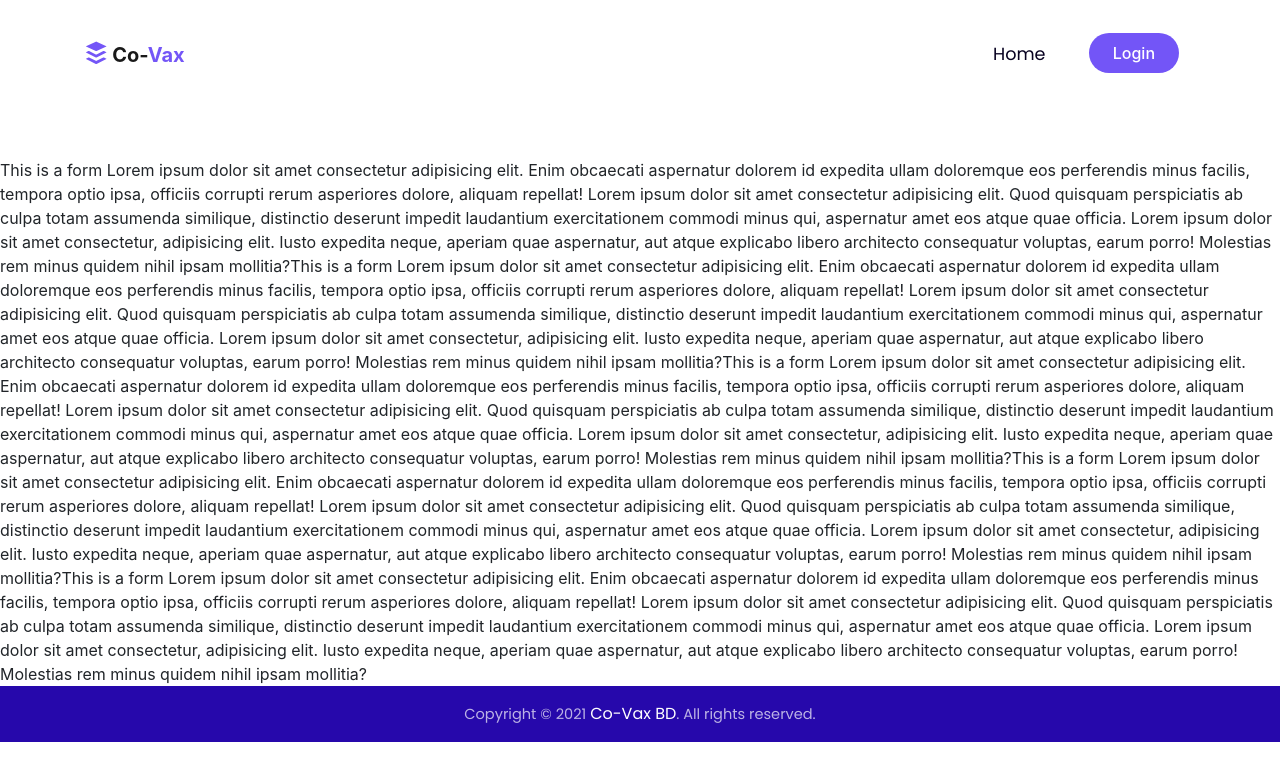
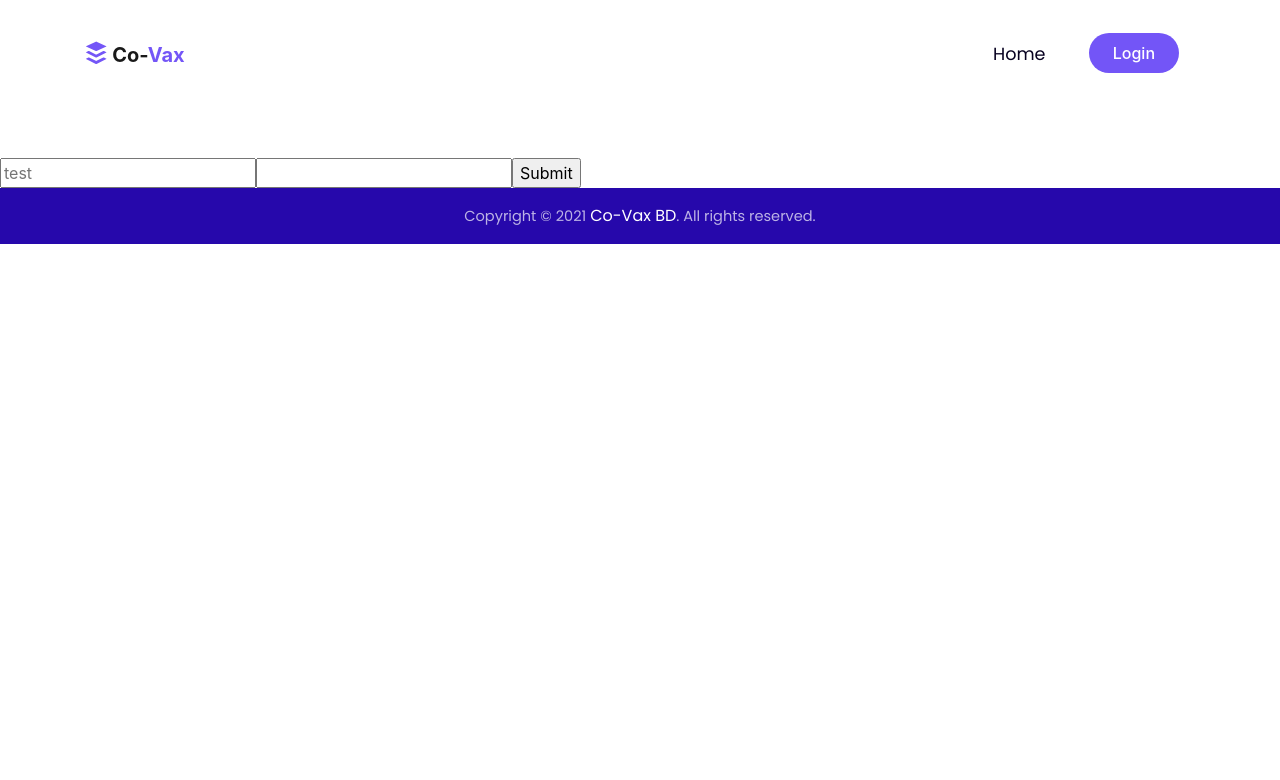
Before and after one commit to kabir-webDev/covid-vaccine, a React (Create React App) app: page /regi_form in a window 1280 px wide. Shown: the top 780 px of the page. Built offline with nearby package versions, Linux system fonts and the light colour scheme.

Commit message:
Working with form

```diff
--- a/package.json
+++ b/package.json
@@ -25,7 +25,7 @@
     "react-content-loader": "^6.0.3",
     "react-countup": "^4.3.3",
     "react-dom": "^17.0.2",
-    "react-hook-form": "^7.9.0",
+    "react-hook-form": "^7.12.0",
     "react-hot-toast": "^2.0.0",
     "react-loader-spinner": "^4.0.0",
     "react-pro-sidebar": "^0.6.0",
--- a/src/components/Home/Registration/Register.css
+++ b/src/components/Home/Registration/Register.css
@@ -20,7 +20,7 @@
   transition: 0.2s;
   overflow: hidden;
   transition-delay: 0.75s;
-  background-color: #7355f7;
+  background-color: #031321;
   font-size: 35px;
 }
 /* .atr:hover {
@@ -32,9 +32,9 @@
 } */
 .atr:hover {
   color: #ffffff;
-  background-color: #031321;
-  box-shadow: 0 0 10px #031321, 0 0 40px #031321, 0 0 80px #031321,
-    0 0 100px #031321;
+  background-color: #7355f7;
+  box-shadow: 0 0 10px #7355f7, 0 0 40px #7355f7, 0 0 80px #7355f7,
+    0 0 100px #7355f7;
   text-decoration: none;
 }
 .atr span {
@@ -46,7 +46,7 @@
   height: 3px;
   top: 0;
   left: -100%;
-  background-image: linear-gradient(90deg, #66fd78, #2196f3);
+  background-image: linear-gradient(90deg, #e1fd66, #935ef5);
   transition: 0.7s;
 }
 .atr:hover .span-1 {
@@ -57,7 +57,7 @@
   height: 3px;
   bottom: 0;
   right: -100%;
-  background-image: linear-gradient(270deg, #66fd78, #2196f3);
+  background-image: linear-gradient(270deg, #e1fd66, #935ef5);
   transition: 0.7s;
 }
 .atr:hover .span-2 {
--- a/src/components/Home/Registration/RegisterForm.js
+++ b/src/components/Home/Registration/RegisterForm.js
@@ -1,58 +1,29 @@
 import React from "react";
+import { useForm } from "react-hook-form";
 
 function RegisterForm() {
+  const {
+    register,
+    handleSubmit,
+    watch,
+    formState: { errors },
+  } = useForm();
+  const onSubmit = (data) => console.log(data);
+
+  console.log(watch("example"));
   return (
     <section id="regi_form">
-      This is a form Lorem ipsum dolor sit amet consectetur adipisicing elit.
-      Enim obcaecati aspernatur dolorem id expedita ullam doloremque eos
-      perferendis minus facilis, tempora optio ipsa, officiis corrupti rerum
-      asperiores dolore, aliquam repellat! Lorem ipsum dolor sit amet
-      consectetur adipisicing elit. Quod quisquam perspiciatis ab culpa totam
-      assumenda similique, distinctio deserunt impedit laudantium exercitationem
-      commodi minus qui, aspernatur amet eos atque quae officia. Lorem ipsum
-      dolor sit amet consectetur, adipisicing elit. Iusto expedita neque,
-      aperiam quae aspernatur, aut atque explicabo libero architecto consequatur
-      voluptas, earum porro! Molestias rem minus quidem nihil ipsam
-      mollitia?This is a form Lorem ipsum dolor sit amet consectetur adipisicing
-      elit. Enim obcaecati aspernatur dolorem id expedita ullam doloremque eos
-      perferendis minus facilis, tempora optio ipsa, officiis corrupti rerum
-      asperiores dolore, aliquam repellat! Lorem ipsum dolor sit amet
-      consectetur adipisicing elit. Quod quisquam perspiciatis ab culpa totam
-      assumenda similique, distinctio deserunt impedit laudantium exercitationem
-      commodi minus qui, aspernatur amet eos atque quae officia. Lorem ipsum
-      dolor sit amet consectetur, adipisicing elit. Iusto expedita neque,
-      aperiam quae aspernatur, aut atque explicabo libero architecto consequatur
-      voluptas, earum porro! Molestias rem minus quidem nihil ipsam
-      mollitia?This is a form Lorem ipsum dolor sit amet consectetur adipisicing
-      elit. Enim obcaecati aspernatur dolorem id expedita ullam doloremque eos
-      perferendis minus facilis, tempora optio ipsa, officiis corrupti rerum
-      asperiores dolore, aliquam repellat! Lorem ipsum dolor sit amet
-      consectetur adipisicing elit. Quod quisquam perspiciatis ab culpa totam
-      assumenda similique, distinctio deserunt impedit laudantium exercitationem
-      commodi minus qui, aspernatur amet eos atque quae officia. Lorem ipsum
-      dolor sit amet consectetur, adipisicing elit. Iusto expedita neque,
-      aperiam quae aspernatur, aut atque explicabo libero architecto consequatur
-      voluptas, earum porro! Molestias rem minus quidem nihil ipsam
-      mollitia?This is a form Lorem ipsum dolor sit amet consectetur adipisicing
-      elit. Enim obcaecati aspernatur dolorem id expedita ullam doloremque eos
-      perferendis minus facilis, tempora optio ipsa, officiis corrupti rerum
-      asperiores dolore, aliquam repellat! Lorem ipsum dolor sit amet
-      consectetur adipisicing elit. Quod quisquam perspiciatis ab culpa totam
-      assumenda similique, distinctio deserunt impedit laudantium exercitationem
-      commodi minus qui, aspernatur amet eos atque quae officia. Lorem ipsum
-      dolor sit amet consectetur, adipisicing elit. Iusto expedita neque,
-      aperiam quae aspernatur, aut atque explicabo libero architecto consequatur
-      voluptas, earum porro! Molestias rem minus quidem nihil ipsam
-      mollitia?This is a form Lorem ipsum dolor sit amet consectetur adipisicing
-      elit. Enim obcaecati aspernatur dolorem id expedita ullam doloremque eos
-      perferendis minus facilis, tempora optio ipsa, officiis corrupti rerum
-      asperiores dolore, aliquam repellat! Lorem ipsum dolor sit amet
-      consectetur adipisicing elit. Quod quisquam perspiciatis ab culpa totam
-      assumenda similique, distinctio deserunt impedit laudantium exercitationem
-      commodi minus qui, aspernatur amet eos atque quae officia. Lorem ipsum
-      dolor sit amet consectetur, adipisicing elit. Iusto expedita neque,
-      aperiam quae aspernatur, aut atque explicabo libero architecto consequatur
-      voluptas, earum porro! Molestias rem minus quidem nihil ipsam mollitia?{" "}
+      <form onSubmit={handleSubmit(onSubmit)}>
+        {/* register your input into the hook by invoking the "register" function */}
+        <input placeholder="test" {...register("example")} />
+
+        {/* include validation with required or other standard HTML validation rules */}
+        <input {...register("exampleRequired", { required: true })} />
+        {/* errors will return when field validation fails  */}
+        {errors.exampleRequired && <span>This field is required</span>}
+
+        <input type="submit" />
+      </form>
     </section>
   );
 }
--- a/src/config/firebaseConfig.js
+++ b/src/config/firebaseConfig.js
@@ -1,11 +1,10 @@
 const firebaseConfig = {
-  apiKey: "AIzaSyBXgQRLWcaRVCrADB0ZoZzO3JYnH9hAbbM",
-  authDomain: "crudonfire.firebaseapp.com",
-  databaseURL: "https://crudonfire-default-rtdb.firebaseio.com",
-  projectId: "crudonfire",
-  storageBucket: "crudonfire.appspot.com",
-  messagingSenderId: "226020567267",
-  appId: "1:226020567267:web:647b6314336d99a307bdd6",
-  };
+  apiKey: "AIzaSyBlcce2AstAZjIv_VTHQPa_Cl0KT-5Ne4Q",
+  authDomain: "co-vaxbd.firebaseapp.com",
+  projectId: "co-vaxbd",
+  storageBucket: "co-vaxbd.appspot.com",
+  messagingSenderId: "1047100892698",
+  appId: "1:1047100892698:web:474324aff3e366d368d3a3",
+};
 
 export default firebaseConfig;
```
Also changed, not shown: 1 other file (tests, documents, lock files or other folders).
